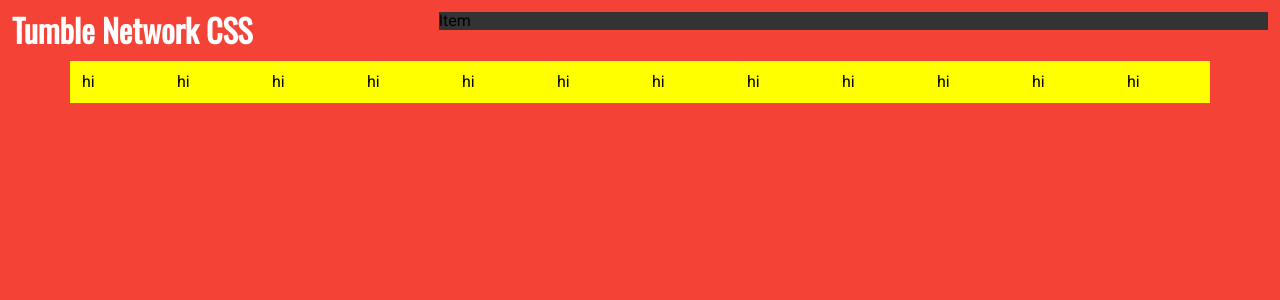
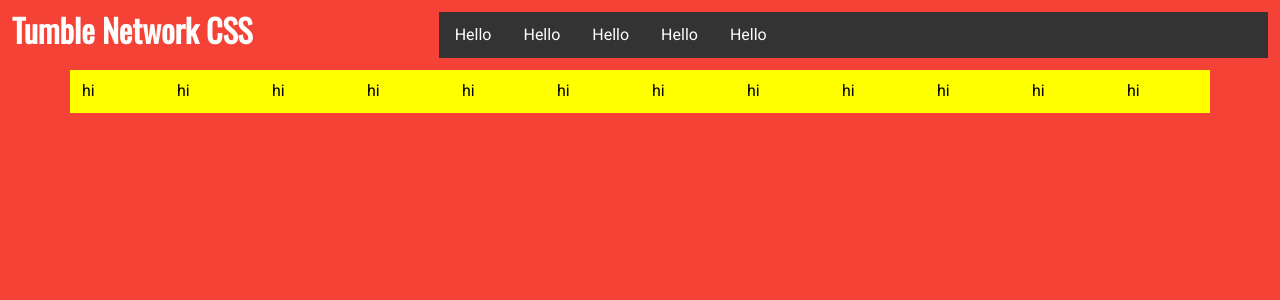
Before and after one commit to tumblenet/tumblenet-css, a Jekyll site: the page built from index.html, in a window 1280 px wide. Shown: the top 300 px of the page. Built offline with Jekyll 4.4.1, drawn with Linux system fonts in a browser that asks for light colours.

Commit message:
Update main.html

```diff
--- a/_layouts/main.html
+++ b/_layouts/main.html
@@ -5,7 +5,11 @@ layout: default
   <h1 class="tn-col-1-3 tn-text-white">{{ site.title }}</h1>
   <nav class="tn-col-2-3">
     <ul class="tn-row tn-nav">
-      <li class="tn-nav-item">Item</li>
+      <li class="tn-nav-item"><a href="#">Hello</a></li>
+      <li class="tn-nav-item"><a href="#">Hello</a></li>
+      <li class="tn-nav-item"><a href="#">Hello</a></li>
+      <li class="tn-nav-item"><a href="#">Hello</a></li>
+      <li class="tn-nav-item"><a href="#">Hello</a></li>
     </ul>
   </nav>
 </header>
```
